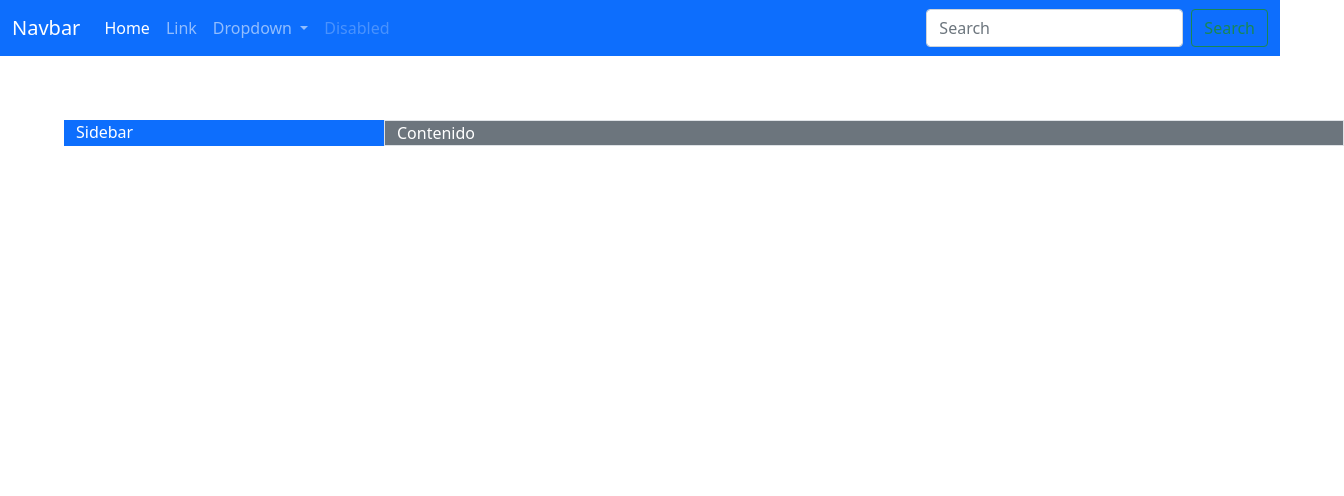
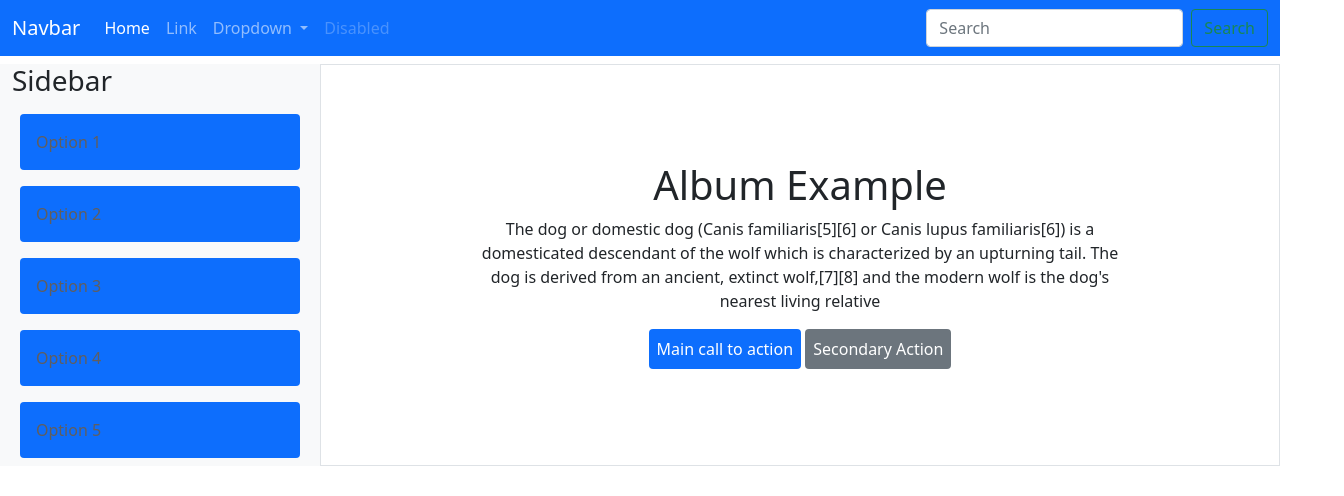
Before and after one commit to AlexiaAM/plantillaBoostrap, a plain HTML site: page index.html in a window 1280 px wide. Shown: the whole page, 1344 px wide, since content can reach past the window. Drawn offline with nearby package versions, Linux system fonts and the light colour scheme.

Commit message:
estilo boostrap

```diff
--- a/index.html
+++ b/index.html
@@ -10,6 +10,10 @@
     <style>
       .margen{
         margin: 4rem!important;
+      }
+      .colorOptions{
+        color: rgb(97, 94, 94);
+
       }
     </style>
     <title>Hello, world!</title>
@@ -51,14 +55,38 @@
           </div>
         </div>
       </nav>
-    <div class="my-2 margen container-fluid">
-        <div class="row text-white">
-            <div class="col-md-3 bg-primary">
-              Sidebar
-            <a href=""></a>
+    <div class="my-2 container-fluid">
+        <div class="row text-dark w-60">
+            <div class="col-md-3 bg-light">
+              <h3>Sidebar</h3>
+              <div class="d-flex flex-column">
+                <a class="text-decoration-none colorOptions m-2 bg-primary p-3 rounded"  href="#">Option 1</a>
+                <a class="text-decoration-none colorOptions m-2 bg-primary p-3 rounded" href="#">Option 2</a>
+                <a class="text-decoration-none colorOptions m-2 bg-primary p-3 rounded" href="#">Option 3</a>
+                <a class="text-decoration-none colorOptions m-2 bg-primary p-3 rounded" href="#">Option 4</a>
+                <a class="text-decoration-none colorOptions m-2 bg-primary p-3 rounded" href="#">Option 5</a>
+              </div>
+
             </div>
 
-            <div class="col border bg-secondary">Contenido</div>
+            <div class="d-flex col border bg-white ">
+              <div class="container text-center h-100 w-75">
+                <div class="row align-items-center h-100 ">
+                  <div>
+                    <h1 class="">Album Example</h1>
+                    <p>The dog or domestic dog (Canis familiaris[5][6] or Canis lupus familiaris[6]) is a domesticated descendant of the
+                      wolf which is characterized by an upturning tail. The dog is derived from an
+                      ancient, extinct wolf,[7][8] and the modern wolf is the dog's nearest living relative</p>
+                    <div>
+                      <button class="bg-primary border-0 p-2 rounded text-white">Main call to action</button>
+                      <button class="bg-secondary border-0 p-2 rounded text-white">Secondary Action</button>
+                    </div>
+                  </div>
+                </div>
+
+              </div>
+
+            </div>
         </div>
     </div>
 
```
